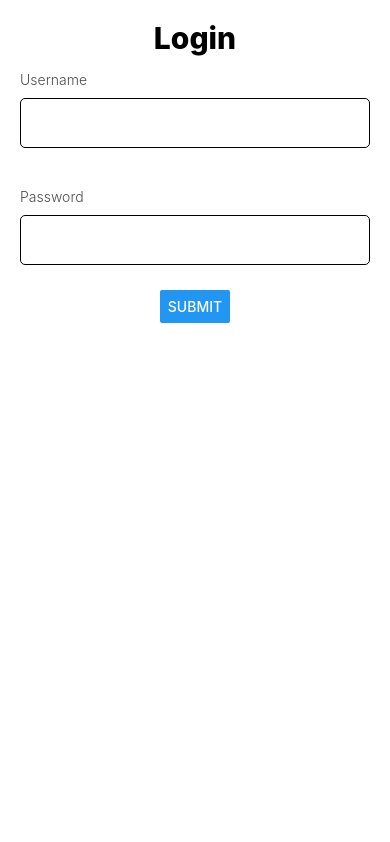
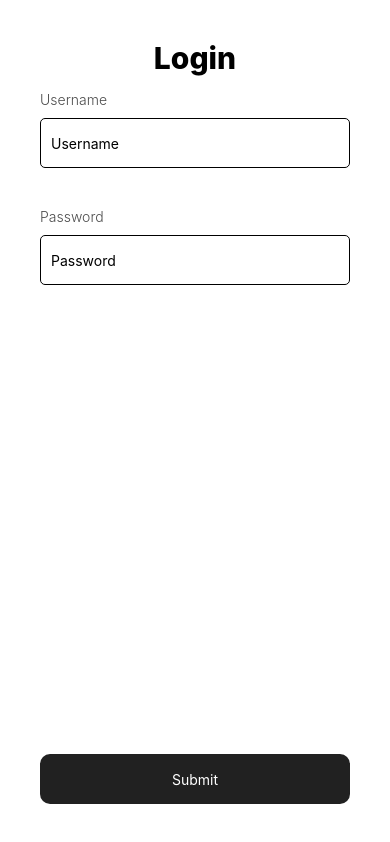
Before and after one commit to AyodejiOmole/first-app, a React Native app: screen / in a window 390 px wide. Built offline with nearby package versions, Linux system fonts and the light colour scheme.

Commit message:
created login page

```diff
--- a/App.js
+++ b/App.js
@@ -1,29 +1,11 @@
 import { StatusBar } from 'expo-status-bar';
 import { Linking, StyleSheet, Text, View, Button } from 'react-native';
+import Login from './pages/Login';
 
 export default function App() {
   return (
     <View style={styles.container}>
-      <Text style={styles.mainText}>Login</Text>
-
-      <View style={styles.detailView}>
-        <Text style={styles.subText}>Username</Text>
-        <View style={styles.input}></View>
-      </View>
-
-      <View style={styles.detailView}>
-        <Text style={styles.subText}>Password</Text>
-        <View style={styles.input}></View>
-      </View>
-
-      {/* <View style={styles.button}>
-        <Text>Submit</Text>
-      </View> */}
-
-      <Button title="Submit" onPress={() => {Linking.openURL("https://www.youtube.com")}} style={styles.button}></Button>
-
-      <StatusBar barStyle="dark-content"/>
-      {/* status = "auto" */}
+      <Login/>
     </View>
   );
 }
--- /dev/null
+++ b/pages/Login.js
@@ -0,0 +1,92 @@
+import React, { useEffect, useState } from 'react';
+import { TextInput, TouchableOpacity, View, ToastAndroid, Alert, StatusBar, Text, StyleSheet } from 'react-native';
+
+export default function Login () {
+
+    const handleSubmit = () => {
+        ToastAndroid.show("Login successful", ToastAndroid.LONG);
+        // ToastAndroid.show();
+    }
+
+    return (
+        <View style={styles.container}>
+            <Text style={styles.mainText}>Login</Text>
+
+            <View style={styles.detailView}>
+                <Text style={styles.subText}>Username</Text>
+                <TextInput placeholder='Username' style={styles.input} keyboardType="default" ></TextInput>
+            </View>
+
+            <View style={styles.detailView}>
+                <Text style={styles.subText}>Password</Text>
+                <TextInput placeholder='Password' style={styles.input} keyboardType="default" secureTextEntry></TextInput>
+            </View>
+
+            <View style={styles.bottom}>
+                <TouchableOpacity style={styles.button} onPress={handleSubmit} activeOpacity="0.6">
+                    <Text style={{color: "white"}}>Submit</Text>
+                </TouchableOpacity>
+            </View>
+
+            <StatusBar barStyle="dark-content"/>
+            {/* status = "auto" */}
+        </View>
+    )
+}
+
+const styles = StyleSheet.create({
+    container: {
+      flex: 1,
+      flexDirection: 'column',
+      width: "100%",
+      backgroundColor: '#fff',
+      alignItems: 'center',
+      paddingHorizontal: "20px",
+      paddingVertical: "20px",
+    },
+
+    mainText: {
+      fontWeight: "800",
+      fontSize: "30px"
+    },
+
+    detailView: {
+      width: "100%",
+      marginVertical: "15px"
+    },
+
+    subText: {
+      fontWeight: "300",
+      opacity: "0.7",
+      display: "flex",
+      justifyContent: "flex-start"
+    },
+
+    button: {
+      width: "100%",
+      height: "50px",
+      display: "flex",
+      alignItems: "center",
+      justifyContent: "center",
+      borderRadius: "10px",
+      color: "white",
+      fontWeight: "bold",
+      backgroundColor: "#212121",
+      cursor: "pointer"
+    },
+
+    bottom: {
+        flex: 1,
+        justifyContent: 'flex-end',
+        width: "100%"
+    },
+
+    input: {
+      borderWidth: "1px",
+      borderRadius: "5px",
+      width: "100%",
+      height: "50px",
+      paddingHorizontal: 10,
+      marginVertical: "10px"
+    }
+});
```
